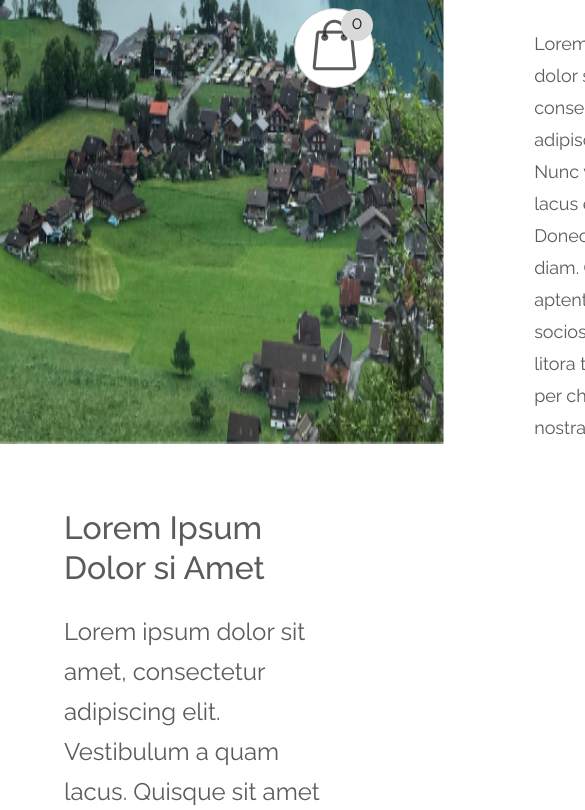
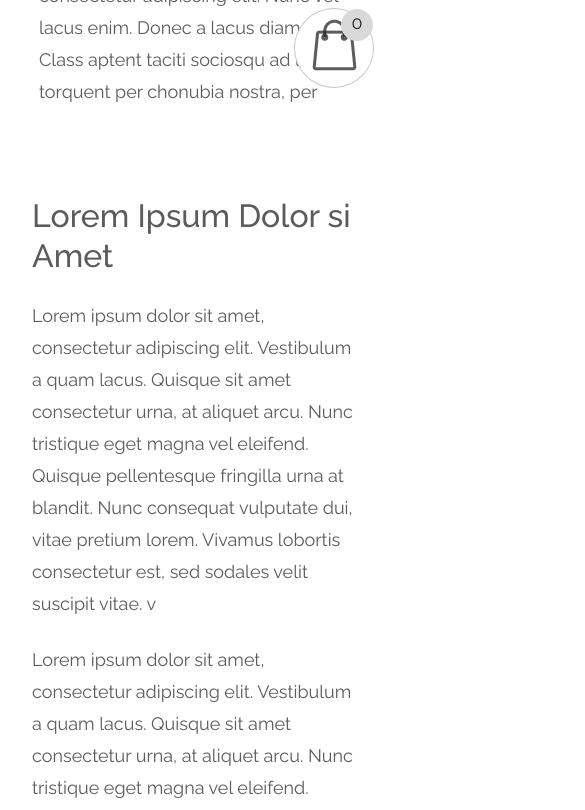
Before and after one commit to DevVictor19/zarein-ecommerce-react, a React (Create React App) app: page /sobre in a window 390 px wide. Shown: the part 740-1550 px from the top of the page, 585 px wide, since content can reach past the window. Built offline with nearby package versions, Linux system fonts and the light colour scheme.

Commit message:
sobre responsivo

```diff
--- a/src/components/sobre/sobreContent.js
+++ b/src/components/sobre/sobreContent.js
@@ -3,7 +3,7 @@ import classes from "./sobreContent.module.css";
 
 const SobreContent = () => {
   return (
-    <section>
+    <section className={classes.sobreWrapper}>
       <div className={classes.mainContent}>
         <img src={sobre_img} alt="Casa em meio a natureza" />
         <div>
--- a/src/components/sobre/sobreContent.module.css
+++ b/src/components/sobre/sobreContent.module.css
@@ -1,10 +1,14 @@
+.sobreWrapper {
+  padding: 88px 64px;
+}
+
 .mainContent {
   display: flex;
   justify-content: center;
 }
 
 .mainContent img {
-  width: 720px;
+  max-width: 720px;
   object-fit: fill;
   margin-right: 80px;
 }
@@ -29,7 +33,6 @@
   margin-top: 32px;
   color: var(--black-75);
 }
-
 .content h2 {
   font-weight: 500;
   font-size: 32px;
@@ -72,3 +75,60 @@
     line-height: 32px;
   }
 }
+
+@media screen and (max-width: 1200px) {
+  .mainContent img {
+    max-width: 580px;
+    object-fit: fill;
+  }
+}
+
+@media screen and (max-width: 1080px) {
+  .mainContent img {
+    max-width: 480px;
+  }
+  .mainContent div {
+    max-width: 480px;
+    padding: 0;
+  }
+}
+
+@media screen and (max-width: 1024px) {
+  .mainContent {
+    flex-direction: column;
+    align-items: center;
+    margin-bottom: 88px;
+  }
+
+  .mainContent img {
+    margin: 0 32px 88px;
+  }
+}
+
+@media screen and (max-width: 768px) {
+  .sobreWrapper {
+    padding: 88px 32px;
+  }
+
+  .mainContent img {
+    max-width: 400px;
+  }
+  .mainContent div {
+    max-width: 400px;
+  }
+}
+
+@media screen and (max-width: 480px) {
+  .mainContent img {
+    max-width: 312px;
+    margin-bottom: 32px;
+  }
+  .mainContent div {
+    max-width: 312px;
+  }
+
+  .content p {
+    font-size: 18px;
+    line-height: 32px;
+  }
+}
--- a/src/routes/compras.js
+++ b/src/routes/compras.js
@@ -9,8 +9,6 @@ const Compras = () => {
   const products = getProducts();
   const [currentFilter, setCurrentFilter] = useState("todos");
   const [firstRender, setFirstRender] = useState(true);
-
-  //style={{ padding: "88px 64px 0" }}
 
   const onClickFilterLink = (filter) => {
     if (filter === currentFilter) {
--- a/src/routes/sacola.js
+++ b/src/routes/sacola.js
@@ -3,12 +3,10 @@ import SacolaContent from "../components/sacola/sacolaContent";
 import FadeInMain from "../components/UI/fadeInMain";
 
 const Sacola = () => {
-  // style={{ padding: "88px 64px" }}
-
   return (
     <>
       <SacolaMenu />
-      <FadeInMain>
+      <FadeInMain style={{ padding: "88px 64px" }}>
         <SacolaContent />
       </FadeInMain>
     </>
--- a/src/routes/sobre.js
+++ b/src/routes/sobre.js
@@ -3,7 +3,7 @@ import FadeInMain from "../components/UI/fadeInMain";
 
 const Sobre = () => {
   return (
-    <FadeInMain style={{ padding: "88px 64px" }}>
+    <FadeInMain>
       <SobreContent />
     </FadeInMain>
   );
```
